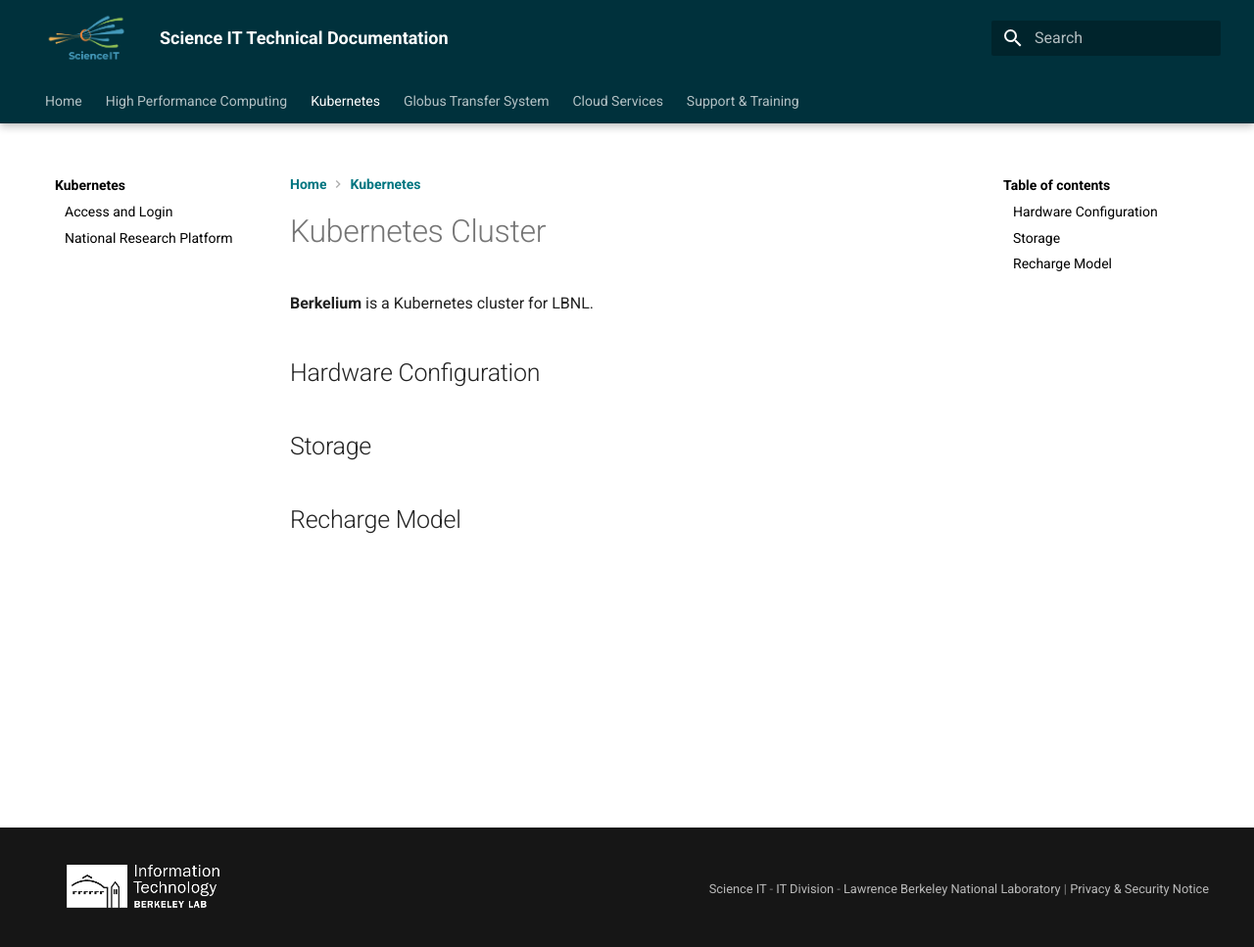
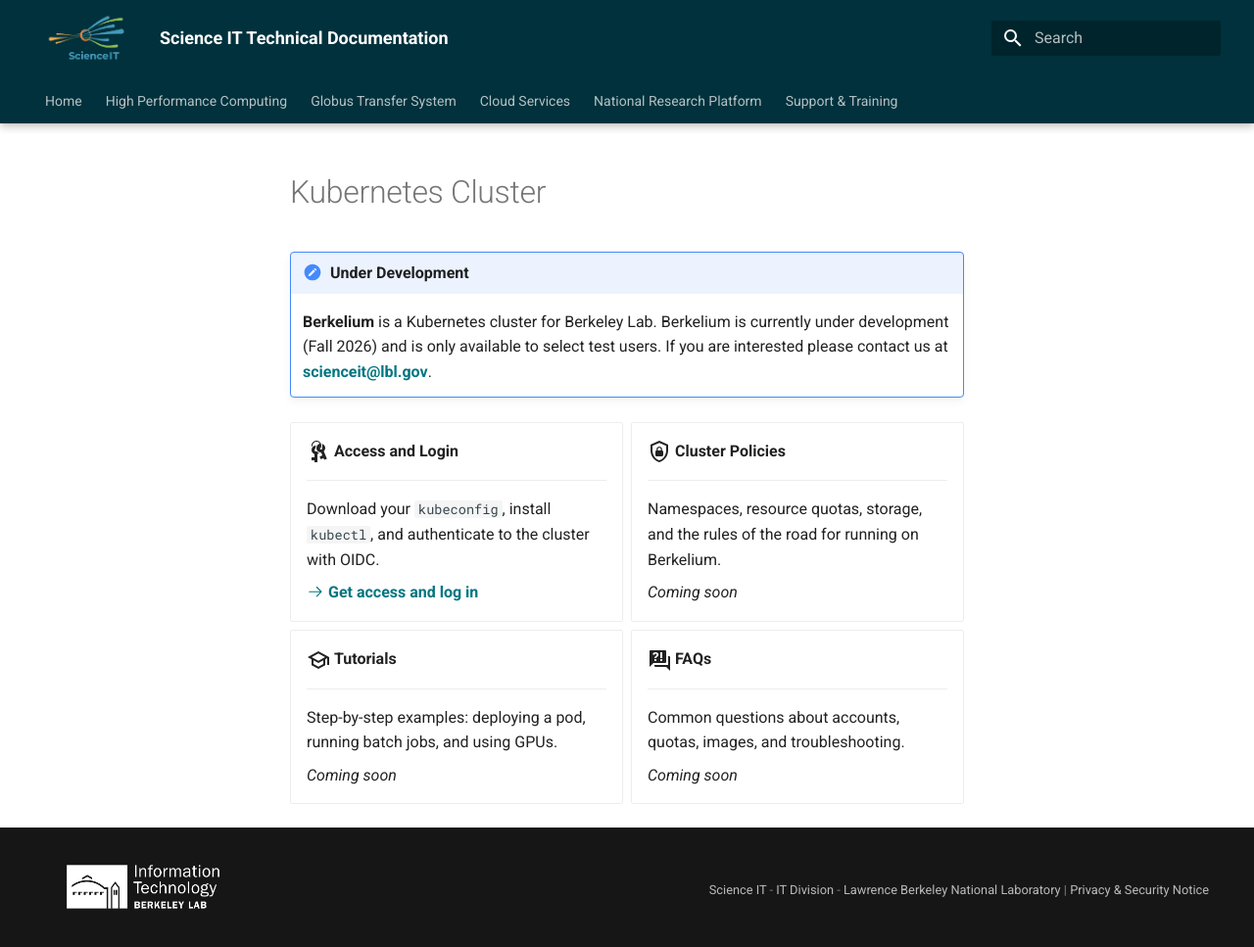
Before and after one commit to lbnl-science-it/scienceit-docs, an MkDocs documentation site: the page built from docs/kubernetes/index.md, in a window 1280 px wide and 972 px high. Shown: the top 967 px of the window at 98% size. Built offline with MkDocs 1.6.1 and Material for MkDocs 9.7.7, drawn with Linux system fonts in a browser that asks for light colours.

Commit message:
add grid cards on landing page for k8s

```diff
--- a/docs/kubernetes/index.md
+++ b/docs/kubernetes/index.md
@@ -1,9 +1,42 @@
 # Kubernetes Cluster
 
-**Berkelium** is a Kubernetes cluster for LBNL.
+!!! note "Under Development"
 
-## Hardware Configuration
+    **Berkelium** is a Kubernetes cluster for Berkeley Lab. Berkelium is currently under development (Fall 2026) and is only available to select test users. If you are interested please contact us at <a href="mailto:scienceit@lbl.gov">scienceit@lbl.gov</a>.
 
-## Storage
+<div class="grid cards" markdown>
 
-## Recharge Model
+-   :material-key-chain:{ .lg .middle } **Access and Login**
+
+    ---
+
+    Download your `kubeconfig`, install `kubectl`, and authenticate to the cluster with OIDC.
+
+    [:octicons-arrow-right-24: Get access and log in](access-and-login.md)
+
+-   :material-shield-lock-outline:{ .lg .middle } **Cluster Policies**
+
+    ---
+
+    Namespaces, resource quotas, storage, and the rules of the road for running on Berkelium.
+
+    *Coming soon*
+
+-   :material-school-outline:{ .lg .middle } **Tutorials**
+
+    ---
+
+    Step-by-step examples: deploying a pod, running batch jobs, and using GPUs.
+
+    *Coming soon*
+
+-   :material-frequently-asked-questions:{ .lg .middle } **FAQs**
+
+    ---
+
+    Common questions about accounts, quotas, images, and troubleshooting.
+
+    *Coming soon*
+
+
+</div>
--- a/mkdocs.yml
+++ b/mkdocs.yml
@@ -5,7 +5,7 @@ nav:
   - Home: index.md
   - High Performance Computing:
       - Lawrencium Overview: hpc/index.md
-      - Live Cluster Status: hpc/status.md
+      #- Live Cluster Status: hpc/status.md
       - Getting Started: hpc/getting-started.md
       - Frequently Asked Questions: hpc/faqs.md
       - Account Management:
@@ -71,10 +71,6 @@ nav:
           - Adding Packages and Kernels: hpc/openondemand/packages-kernels.md
       - Acknowledgement: hpc/acknowledgement.md
       - Lawrencium Skill for Claude: hpc/claude-plugin.md
-  - Kubernetes:
-      - Getting Started: kubernetes/index.md
-      - Access and Login: kubernetes/access-and-login.md
-      - National Research Platform: nrp/index.md
 
   - Globus Transfer System:
       #- Globus Transfer System Overview: data/index.md
@@ -89,6 +85,8 @@ nav:
          - Amazon Web Services: cloud/aws.md
          - Google Cloud Platform: cloud/gcp.md
      - Google Cloud Skills Boost: cloud/gcp-skills-boost.md
+  - National Research Platform:
+      - National Research Platform: nrp/index.md
   - Support & Training:
       - HPC Help Desk: help/index.md
       - Training: help/training.md
```
Also changed, not shown: docs/kubernetes/access-and-login.md (+4 -0 lines).
